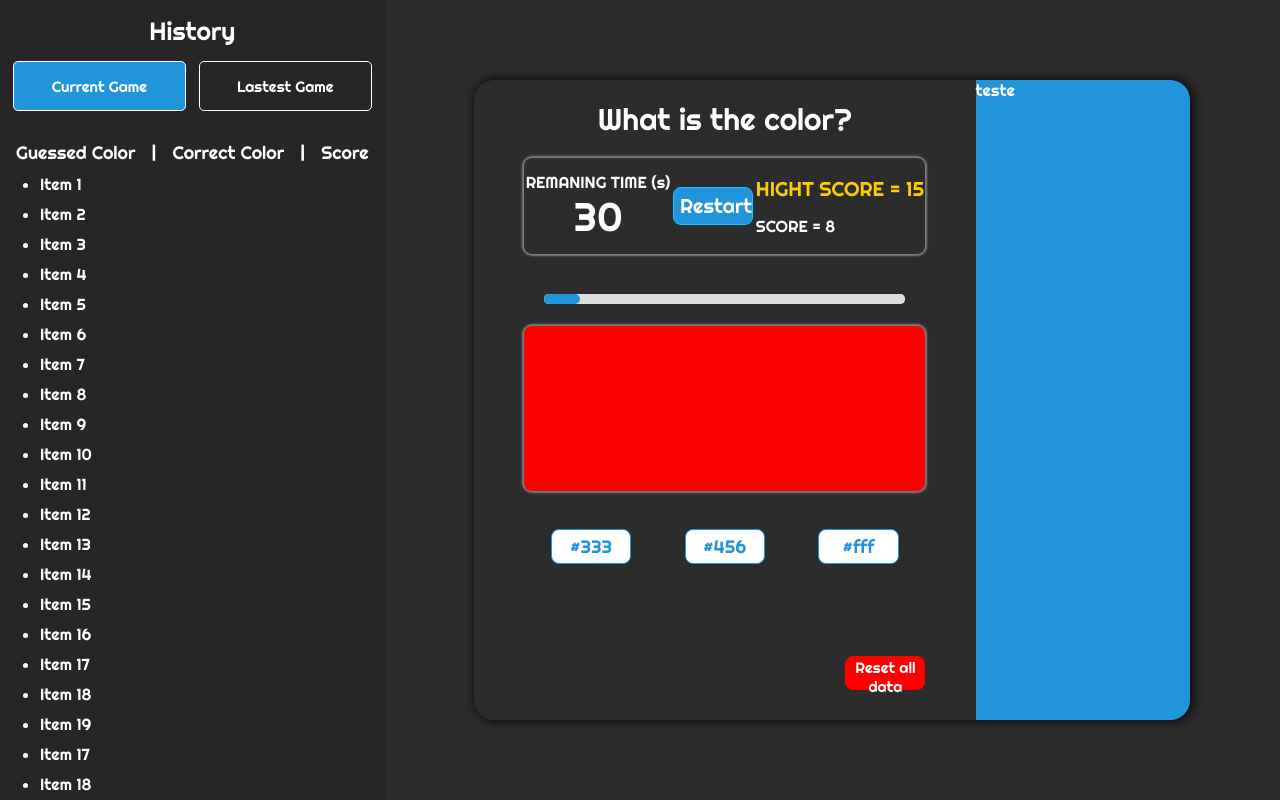
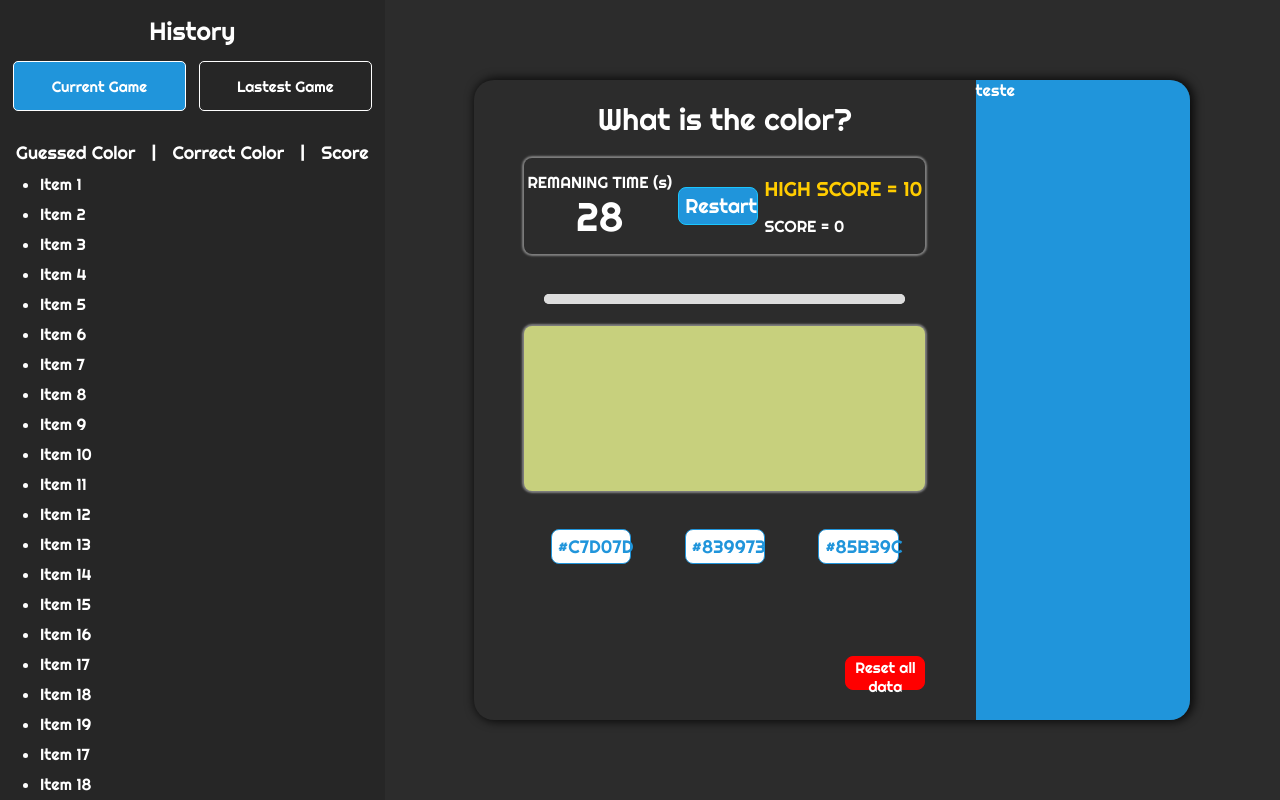
Before and after one commit to CaioMassola/react-hexadecimal-game, a React (Vite) app: page / in a window 1280 px wide. Both pictures are taken after a click on the button "START". Built offline with nearby package versions, Linux system fonts and the light colour scheme.

Commit message:
implements: colors questions

```diff
--- a/src/components/card-game/index.tsx
+++ b/src/components/card-game/index.tsx
@@ -1,37 +1,139 @@
 import './styles/style.css';
 import './styles/media-queries.css';
-import { useState } from 'react';
+import { useEffect, useRef, useState } from 'react';
+import { colorOption, getColors } from '../../utils';
 
 const CardGame = () => {
 
-    const [progressBar, setProgressBar] = useState<number>(0);
     const [btnStart, setBtnStart] = useState<boolean>(false);
 
+    //for progress
+    const [progressBar, setProgressBar] = useState<number>(0);
+    const [timerProgressBar, setTimeProgressBar] = useState<boolean>(false);
+    const progressRef = useRef<number>();
+
+    //for time
+    const [timer, setTimer] = useState<number>(30);
+    const [timerStart, setTimerStart] = useState<boolean>(false);
+    const timerRef = useRef<number>();
+
+    //for colors
+    const [colors, setColors] = useState<string[]>([]);
+    const [option, setOption] = useState<string>();
+
+    //for score
+    const [score, setScore] = useState<number>(0);
+    const [highScore, setHighScore] = useState<number>(10);
+
+    useEffect(() => {
+        if (colors.length) {
+            const color = colorOption(colors);
+            setOption(color)
+        }
+    }, [colors])
+
+    useEffect(() => {
+        if (timerStart) {
+            startTimer();
+        } else {
+            clearInterval(timerRef.current);
+        }
+    }, [timerStart]);
+
+    useEffect(() => {
+        if (timerProgressBar && progressBar < 100) {
+            progressRef.current = setInterval(() => {
+                setProgressBar((x) => x + 1);
+            }, 100);
+        } else {
+            clearInterval(progressRef.current);
+        }
+
+        return () => clearInterval(progressRef.current);
+    }, [timerProgressBar, progressBar]);
+
+    useEffect(() => {
+        if (progressBar === 100) {
+            handleGetColors();
+        }
+    }, [progressBar])
+
+    useEffect(() => {
+        if (score > highScore) {
+            setHighScore(score)
+        }
+        if (score < 0) {
+            setScore(0)
+        }
+    }, [score])
+
+    const handleVerifyColor = (x: string) => {
+        x === option ? setScore((x) => x + 5) : setScore((x) => x - 1)
+        handleGetColors();
+    }
+
+    const startTimer = () => {
+        timerRef.current = window.setInterval(() => {
+            setTimer((prevTimer) => {
+                if (prevTimer === 0) {
+                    clearInterval(timerRef.current);
+                    handleResetGame();
+                    return 0;
+                }
+                return prevTimer - 1;
+            });
+        }, 1000);
+    };
+
     const handleStartGame = () => {
-        setBtnStart(!btnStart ? true : false);
-        setProgressBar(!btnStart ? 10 : 0)
+        setBtnStart(true);
+        setTimerStart(true);
+        handleGetColors();
+    }
+
+    const handleGetColors = () => {
+        const data = getColors()
+        if (data.length) {
+            setColors(data)
+            // setTimeProgressBar(true)
+        }
+    }
+
+    const handleResetGame = () => {
+        setBtnStart(false);
+        setProgressBar(0);
+        setTimer(30);
+        setTimerStart(false);
+        setTimeProgressBar(false);
+        setProgressBar(0);
+        setColors([]);
+        setScore(0);
     }
 
     const _TimerView = () => {
         return (
             <div className='timer'>
                 <p>REMANING TIME (s)</p>
-                <p className='timer-value'>30</p>
+                <p className='timer-value'
+                    style={{ color: timerStart && timer && timer == 0 || timer <= 10 ? 'red' : 'white' }}
+                >
+                    {timerStart ? timer : '30'}
+                </p>
             </div>
         )
     }
 
     const _RestartView = () => {
         return (
-            <button onClick={() => handleStartGame()} className={btnStart ? 'btn-restart' : 'btn-restart-disabled'} disabled={btnStart  ? false : true}>Restart</button>
+            <button onClick={() => handleResetGame()} className={btnStart ? 'btn-restart' : 'btn-restart-disabled'} disabled={btnStart ? false : true}>Restart</button>
         )
     }
 
     const _ScoreView = () => {
         return (
             <div className='score-container'>
-                <p className='hight-score'> HIGHT SCORE = 15</p>
-                <p className='score'>SCORE = 8</p>
+                <p className='high-score'> HIGH SCORE = {highScore}</p>
+                <p className='score'>SCORE = {score}</p>
             </div>
         )
     }
@@ -45,24 +147,26 @@ const CardGame = () => {
     }
 
     const _GameView = () => {
-        let color = 'red';
 
         return (
             <div className='game-view-container'>
                 {
                     btnStart ? (
                         <>
-                            <div className='color-question' style={{ background: color }}></div>
+                            <div className='color-question' style={{ background: option }}></div>
                             <div className='options'>
-                                <button className='btn-options'>#333</button>
-                                <button className='btn-options'>#456</button>
-                                <button className='btn-options'>#fff</button>
+                                {
+                                    colors.map((x) => {
+                                        return (
+                                            <button className='btn-options' key={x} onClick={() => handleVerifyColor(x)}>{x}</button>
+                                        )
+                                    })
+                                }
                             </div>
                         </>
-
                     )
                         :
-                        <div className='options'>
+                        <div className='options' style={{ marginTop: '20%' }}>
                             <button className='btn-start' onClick={() => handleStartGame()}>START</button>
                         </div>
                 }
@@ -72,7 +176,7 @@ const CardGame = () => {
 
     const _ClearData = () => {
         return (
-                <button className='btn-delete'>Reset all data</button>
+            <button className='btn-delete'>Reset all data</button>
         )
     }
     return (
--- a/src/components/card-game/styles/media-queries.css
+++ b/src/components/card-game/styles/media-queries.css
@@ -17,7 +17,7 @@
         border-bottom-left-radius: 20px;
     }
 
-    .card-title  {
+    .card-title {
         font-size: 30px;
     }
 
@@ -26,6 +26,7 @@
         flex-direction: column;
         height: 20%;
     }
+
     .timer {
         display: flex;
         flex-direction: row;
@@ -47,13 +48,23 @@
         margin-top: 2%;
     }
 
+
+    .btn-restart-disabled {
+        width: 80%;
+        height: 50px;
+        border-radius: 8px;
+        font-size: 18px;
+        margin-top: 2%;
+        ;
+    }
+
     .score-container {
         display: flex;
         flex-direction: row;
         margin-top: 2%;
     }
 
-    .hight-score {
+    .high-score {
         font-size: 15px;
         margin-top: 2px
     }
@@ -71,6 +82,7 @@
         display: flex;
         flex-direction: column;
     }
+
     .btn-options {
         width: 100%;
         height: 50%;
@@ -105,13 +117,15 @@
         border-bottom-left-radius: 20px;
     }
 
-    .card-title  {
+    .card-title {
         font-size: 25px;
     }
+
     .card-info {
         display: flex;
         flex-direction: column;
     }
+
     .timer {
         display: flex;
         flex-direction: row;
@@ -132,11 +146,17 @@
         border-radius: 8px;
         font-size: 15px;
         margin-top: 2%;
-        -webkit-border-radius: 8px;
-        -moz-border-radius: 8px;
-        -ms-border-radius: 8px;
-        -o-border-radius: 8px;
-}
+    }
+
+
+    .btn-restart-disabled {
+        width: 80%;
+        height: 50px;
+        border-radius: 8px;
+        font-size: 15px;
+        margin-top: 2%;
+        ;
+    }
 
     .score-container {
         display: flex;
@@ -145,7 +165,7 @@
         margin-top: 10px;
     }
 
-    .hight-score {
+    .high-score {
         font-size: 15px;
         margin-top: 2px
     }
@@ -155,14 +175,13 @@
         padding-left: 50px;
         font-size: 15px;
     }
-    .card-delete-info {
-        margin-top: 5%;
-    }
+
 
     .options {
         display: flex;
         flex-direction: column;
     }
+
     .btn-options {
         width: 100%;
         height: 50%;
@@ -170,9 +189,13 @@
         margin-top: 5px;
     }
 
+    .btn-start {
+        font-size: 15px;
+    }
+
     .btn-delete {
         width: 50%;
-        height: 50%;
+        height: 35%;
         font-size: 15px;
     }
 
@@ -199,10 +222,12 @@
     .card-title {
         font-size: 15px;
     }
+
     .card-info {
         display: flex;
         flex-direction: column;
     }
+
     .timer {
         display: flex;
         flex-direction: row;
@@ -225,6 +250,15 @@
         margin-top: 2%;
     }
 
+    .btn-restart-disabled {
+        width: 80%;
+        height: 50px;
+        border-radius: 8px;
+        font-size: 8px;
+        margin-top: 2%;
+        ;
+    }
+
     .score-container {
         display: flex;
         flex-direction: row;
@@ -232,7 +266,7 @@
         margin-top: 4%;
     }
 
-    .hight-score {
+    .high-score {
         font-size: 8px;
         margin-top: 2px
     }
@@ -242,6 +276,7 @@
         padding-left: 5px;
         font-size: 8px;
     }
+
     .card-delete-info {
         height: 5%;
         margin-top: 9%;
@@ -251,11 +286,16 @@
         display: flex;
         flex-direction: column;
     }
+
     .btn-options {
         width: 100%;
         height: 50%;
         font-size: 12px;
         margin-top: 5px;
+    }
+
+    .btn-start {
+        font-size: 15px;
     }
 
     .btn-delete {
--- a/src/components/card-game/styles/style.css
+++ b/src/components/card-game/styles/style.css
@@ -92,9 +92,9 @@
     justify-content: center;
 }
 
-.hight-score {
+.high-score {
     font-size: 20px;
-    color: var(--hight-score-text);
+    color: var(--high-score-text);
 }
 
 .score {
--- a/src/global/styles/global.css
+++ b/src/global/styles/global.css
@@ -26,7 +26,7 @@
     --card-btn-restart-hover-border: #ffffff;
     --btn-disabled: #cccccc;
     --btn-text-disabled: #666666;
-    --hight-score-text: #ffcc00;
+    --high-score-text: #ffcc00;
     --progress-bg: #ddd;
     --progress-value: #2095DB;
     --btn-options-bg: #fff;
--- /dev/null
+++ b/src/utils/index.ts
@@ -0,0 +1,27 @@
+const randomColor = (): string => {
+
+    const values: string = '0123456789ABCDEF';
+    let color = "#";
+    for (let i = 0; i < 6; i++) {
+        color += values[Math.floor(Math.random() * 16)];
+    }
+    return color;
+};
+
+const getColors = (): string[] => {
+    const colors: string[] = [];
+    while (colors.length < 3) {
+        const color = randomColor();
+        if (!colors.includes(color)) {
+            colors.push(color);
+        }
+    }
+    return colors;
+};
+
+const colorOption = (colors: string[]) => {
+    return colors[Math.floor(Math.random() * colors.length)];
+}
+
+
+export { getColors, colorOption }
```
